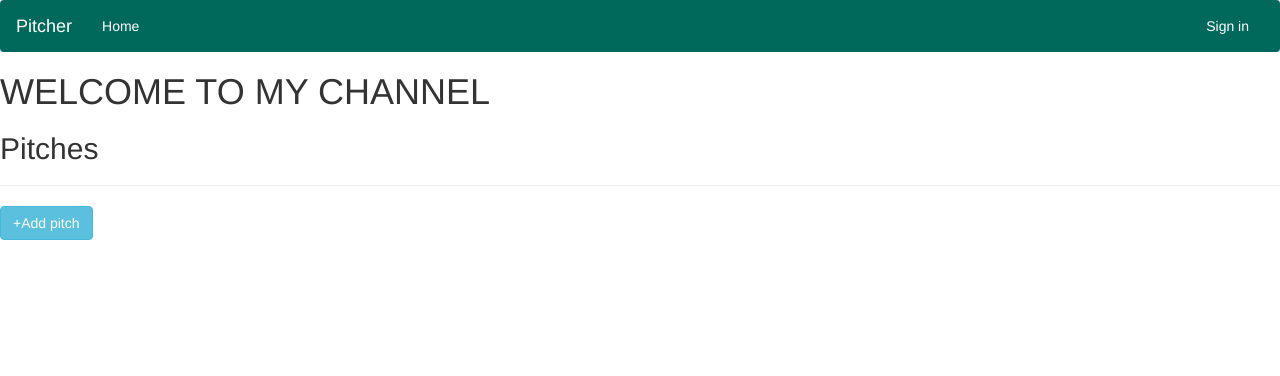
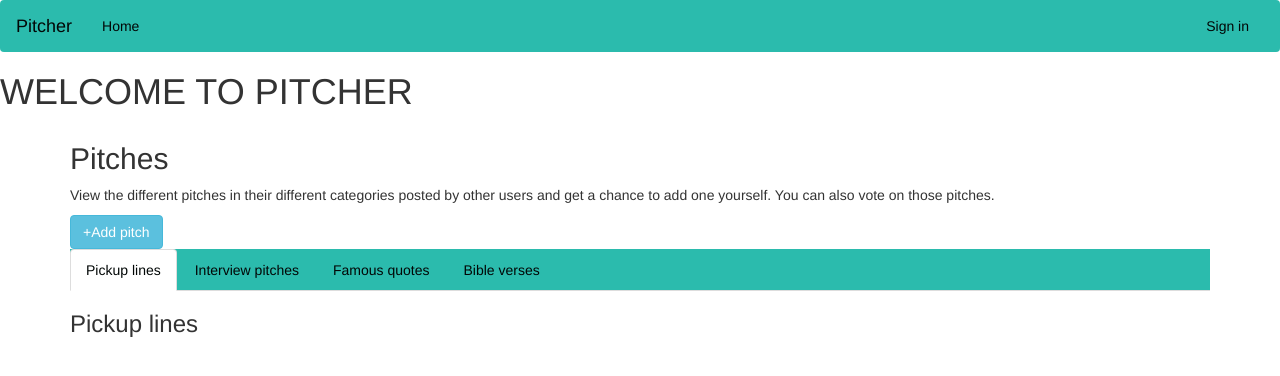
Before and after one commit to muneneee/minute, a Flask app: page / in a window 1280 px wide. Shown: the top 376 px of the page. Run offline with Flask 2, Linux system fonts and the light colour scheme; data that the repository does not hold is empty; some libraries are stand-ins or nearby versions.

Commit message:
added tabs and pills

```diff
--- a/app/main/views.py
+++ b/app/main/views.py
@@ -20,7 +20,7 @@ def index():
     title = 'Welcome to pitcher'
     pitches = Pitch.get_pitches()
 
-    return render_template('index.html', title = title, pitches = pitches)
+    return render_template('index.html', title = title, pitches = pitches,pickuplines = pickuplines, interviewpitches = interviewpitches, famousquotes=famousquotes,bibleverses = bibleverses)
 
 @main.route('/user/<uname>')
 def profile(uname):
--- a/app/templates/index.html
+++ b/app/templates/index.html
@@ -2,14 +2,66 @@
 {% extends 'base.html'%}
 
 {% block content %}
-<h1>WELCOME TO MY CHANNEL</h1>
+<h1>WELCOME TO PITCHER</h1>
 
-<h2>Pitches</h2>
-<hr>
 
+
+<div class="container">
+    <h2>Pitches</h2>
+    <p>View the different pitches in their different categories posted by other users and get a chance to add one yourself. You can also vote on those pitches.</p>
     <a class="btn btn-info" href="/pitch">+Add pitch</a>
-    {% if pitches %}
-        {{macro.displayPitches(pitches)}}
-    {% endif %}
+
+
+    <ul class="nav nav-tabs" style="background-color: #2BBBAD;">
+      <li class="active"><a data-toggle="tab" href="#home" style="color: #020706;" >Pickup lines</a></li>
+      <li><a data-toggle="tab" href="#menu1" style="color: #020706;">Interview pitches</a></li>
+      <li><a data-toggle="tab" href="#menu2" style="color: #020706;">Famous quotes</a></li>
+      <li><a data-toggle="tab" href="#menu3" style="color: #020706;">Bible verses</a></li>
+    </ul>
+
+    <div class="tab-content">
+      <div id="home" class="tab-pane fade in active">
+        <h3>Pickup lines</h3>
+        {% if pitches %}
+
+            <p>{{macro.displayPitches(pickuplines)}}</p>
+
+        {% endif %}
+
+      </div>
+      <div id="menu1" class="tab-pane fade">
+        <h3>Interview pitches</h3>
+        {% if pitches %}
+
+            <p>{{macro.displayPitches(interviewpitches)}}</p>
+
+        {% endif %}
+
+
+
+      </div>
+      <div id="menu2" class="tab-pane fade">
+        <h3>Famous quotes</h3>
+        {% if pitches %}
+
+            <p>{{macro.displayPitches(famousquotes)}}</p>
+
+        {% endif %}
+
+
+      </div>
+      <div id="menu3" class="tab-pane fade">
+        <h3>Bible verses</h3>
+        {% if pitches %}
+
+            <p>{{macro.displayPitches(bibleverses)}}</p>
+
+        {% endif %}
+
+
+      </div>
+    </div>
+  </div>
+
 
 {% endblock %}
--- a/app/templates/macros.html
+++ b/app/templates/macros.html
@@ -3,8 +3,8 @@
     {% for pitch in pitch_list %}
     <div class="col-xs-12 col-sm-4 col-md-4 col-lg-4 review-card">
         <h3>{{pitch.category}}</h3>
-        <h4> {{ pitch.title}} </h4>
-        <p> {{ pitch.pitch}}</p>
+        <h4> {{ pitch.title}} posted on {{pitch.posted.strftime('%d/%m/%Y')}} </h4>
+        <p> {{ pitch.pitch}} </p>
     </div>
     {% endfor %}
 {% endmacro %}
--- a/app/templates/navbar.html
+++ b/app/templates/navbar.html
@@ -1,24 +1,24 @@
-<div class="navbar navbar-custom" style="background-color: #00695c;" role="navigation">
+<div class="navbar navbar-custom" style="background-color:#2BBBAD;" role="navigation">
     <div class="container-fluid">
         <div class="navbar-header">
             <button type="button" class="navbar-toggle" data-toggle="collapse" data-target=".navbar-collapse">
-              <span class="sr-only" style="background-color: white;">Toggle navigation</span>
+              <span class="sr-only" >Toggle navigation</span>
               <span class="icon-bar"></span>
               <span class="icon-bar"></span>
               <span class="icon-bar"></span>
             </button>
-            <a class="navbar-brand" href="/" style="color: white;"> Pitcher </a>
+            <a class="navbar-brand" href="/" style="color: #020706;"> Pitcher </a>
         </div>
         <div class="navbar-collapse collapse">
             <ul class="nav navbar-nav">
-                <li><a href="/" style="color: white;">Home</a></li>
+                <li><a href="/" style="color: #020706;">Home</a></li>
             </ul>
             <ul class="nav navbar-nav navbar-right">
                 {% if current_user.is_authenticated %}
-                <li><a href="{{url_for('main.profile',uname=current_user.username)}}" style="color: white;">Profile</a></li>
-                <li ><a href="{{url_for('auth.logout')}}" style="color: white;" >Sign out</a></li>
+                <li><a href="{{url_for('main.profile',uname=current_user.username)}}" style="color: #020706;">Profile</a></li>
+                <li ><a href="{{url_for('auth.logout')}}" style="color: #020706;" >Sign out</a></li>
                 {% else %}
-                <li ><a href="{{url_for('auth.login')}}" style="color: white;">Sign in</a></li>
+                <li ><a href="{{url_for('auth.login')}}" style="color: #020706;">Sign in</a></li>
                 {%endif%}
             </ul>
         </div>
```
